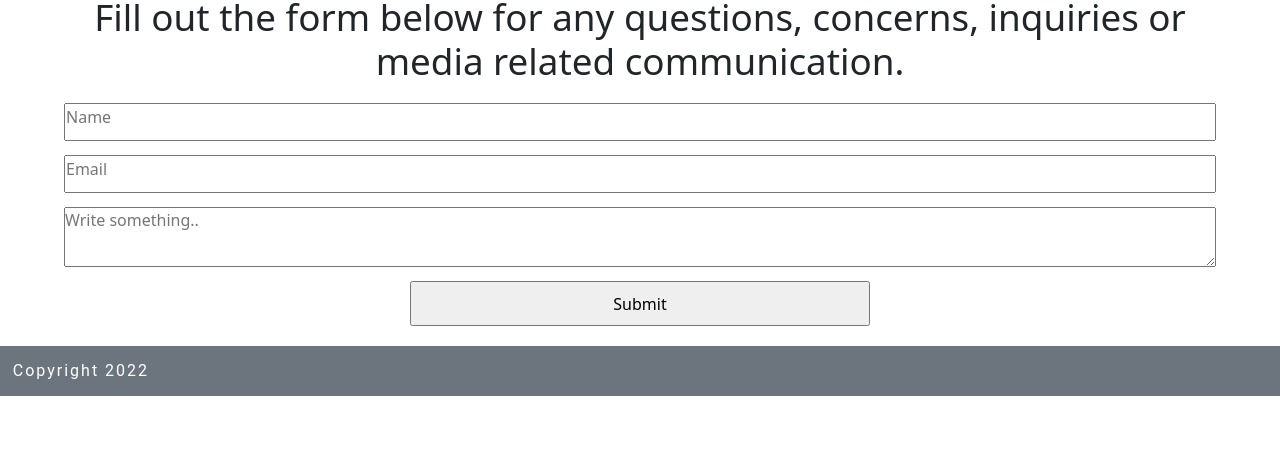
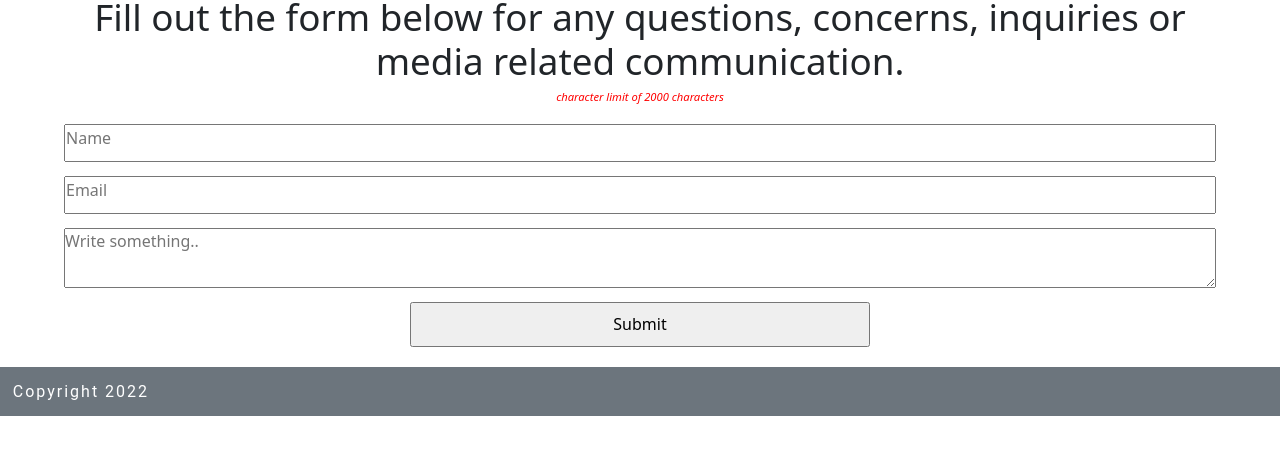
Before and after one commit to exmelendez/udacity-project1, a plain HTML site: page pages/contact.html in a window 1280 px wide. Shown: the part 220-674 px from the top of the page. Drawn offline with nearby package versions, Linux system fonts and the light colour scheme.

Commit message:
implemented H3 tag into contact form/page

```diff
--- /dev/null
+++ b/CSS/contact/__warning/contact__warning.css
@@ -0,0 +1,10 @@
+.contact__warning {
+  width: 90%;
+  margin: 0;
+  padding: 7px 20px 0 20px;
+
+  color: red;
+  text-align: center;
+  font-size: 0.7em;
+  font-style: italic;
+}
--- a/CSS/contact/contact.css
+++ b/CSS/contact/contact.css
@@ -3,6 +3,7 @@
 @import url('./__form/contact__form.css');
 @import url('./__input/contact__input.css');
 @import url('./__submit/contact__submit.css');
+@import url('./__warning/contact__warning.css');
 
 .contact {
   display: flex;
--- a/pages/contact.html
+++ b/pages/contact.html
@@ -29,6 +29,7 @@
     <section class="contact">
       <h1 class="contact__title">Contact Us</h1>
       <h2 class="contact__instructions">Fill out the form below for any questions, concerns, inquiries or media related communication.</h2>
+      <h3 class="contact__warning">character limit of 2000 characters</h3>
       <form class="contact__form">
         <input class="contact__input" type="text" id="name" name="name" placeholder="Name">
         <input class="contact__input" type="text" id="email" name="email" placeholder="Email">
```
